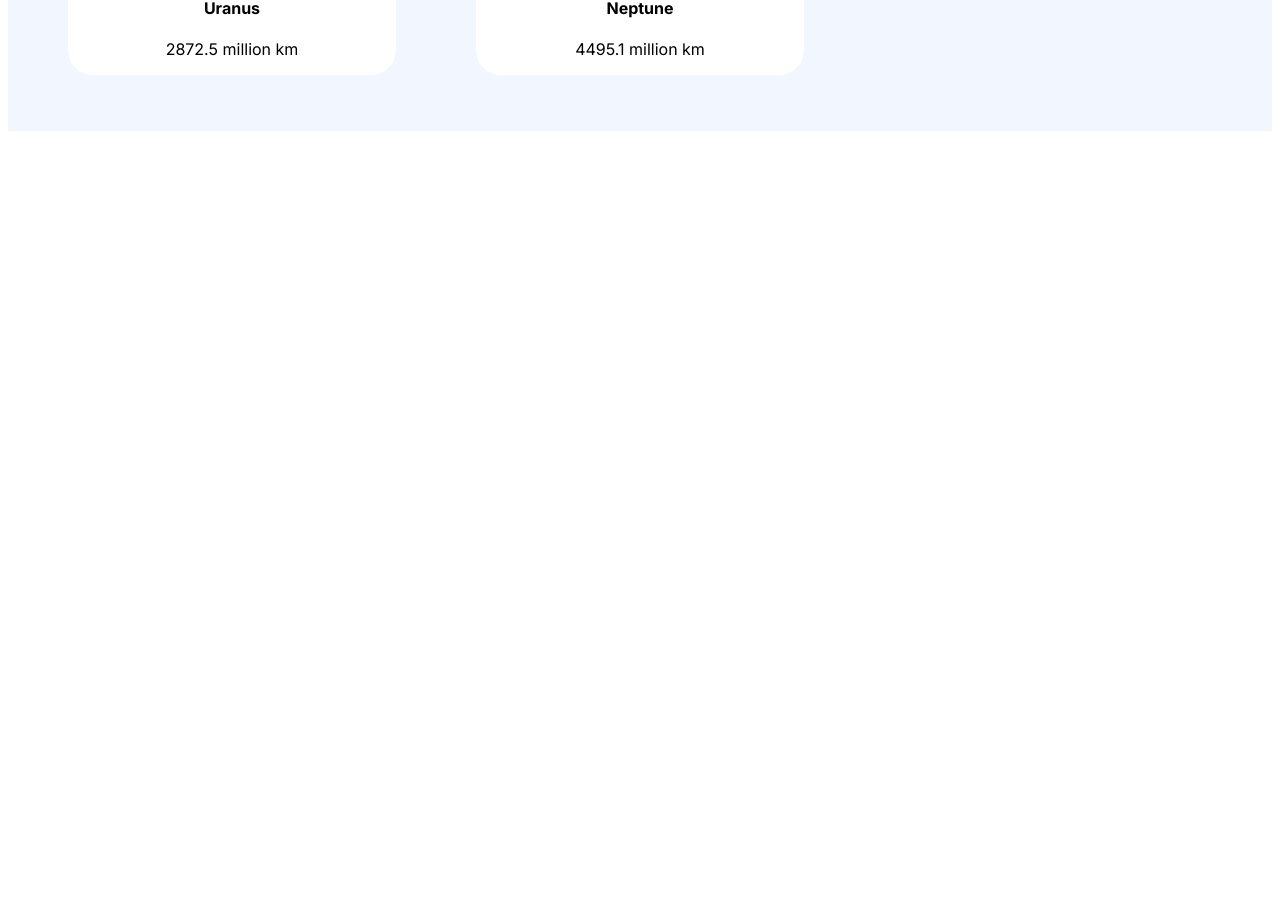
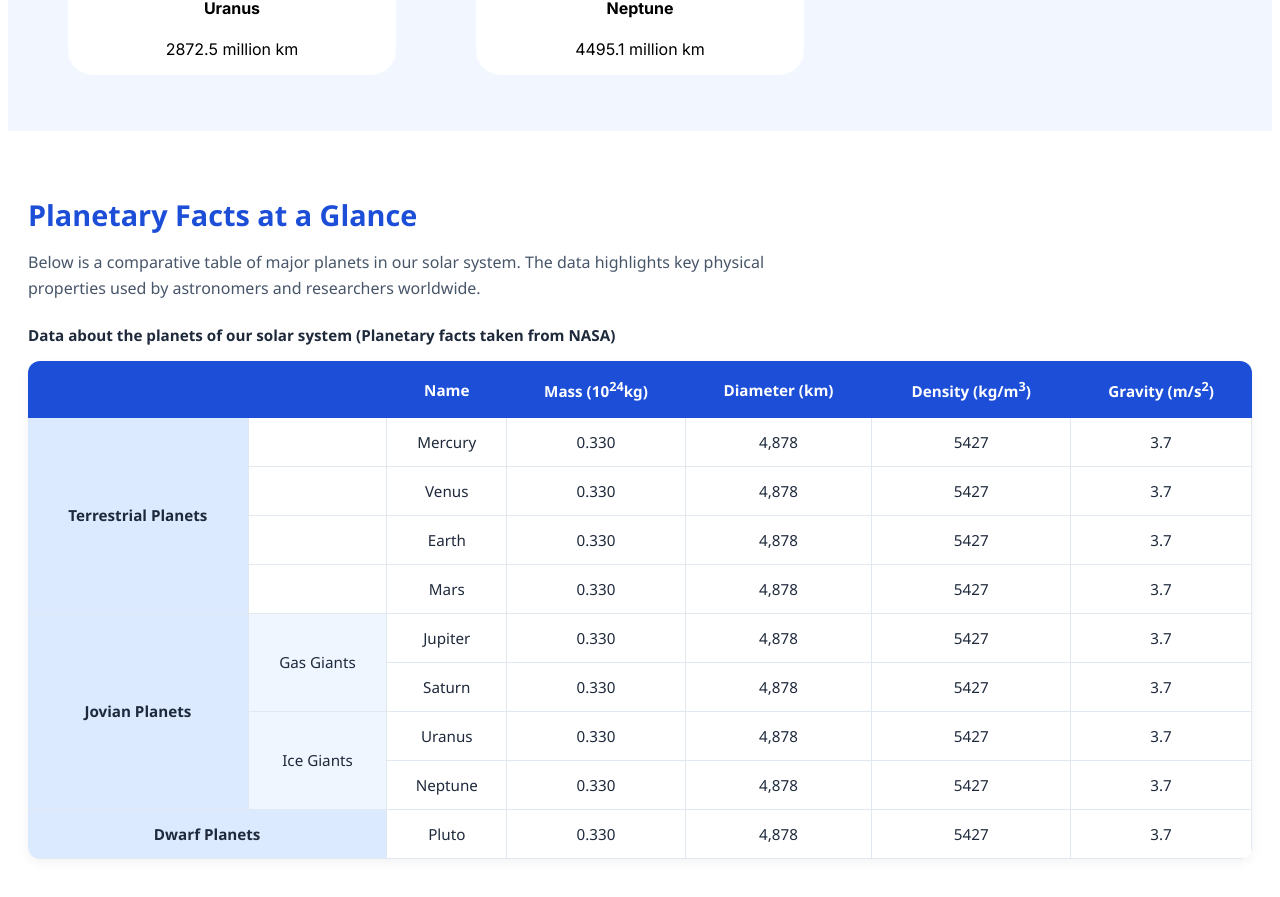
Before and after one commit to David-Temitope/Group10_Novara_Project, a React (Vite) app in the folder Our_React_App/: page / in a window 1280 px wide. Shown: the part 2931-3828 px from the top of the page. Before the commit the page ends 3070 px from the top, so only its background shows below. Built offline with nearby package versions, Linux system fonts and the light colour scheme.

Commit message:
The table section of the capstone project (Group 10)

```diff
--- a/Our_React_App/src/Components/tableSection/TableSection.css
+++ b/Our_React_App/src/Components/tableSection/TableSection.css
@@ -0,0 +1,82 @@
+/* Container padding */
+.planetary-table-section {
+padding: 40px 20px;
+font-family: 'Segoe UI', system-ui, -apple-system, sans-serif;
+color: #1e293b;
+}
+
+.table-header h2 {
+color: #1d4ed8;
+font-size: 1.8rem;
+margin-bottom: 12px;
+}
+
+.table-header p {
+font-size: 1rem;
+color: #475569;
+max-width: 800px;
+line-height: 1.6;
+margin-bottom: 24px;
+}
+
+.data-source {
+display: block;
+font-weight: 600;
+font-size: 0.95rem;
+margin-bottom: 16px;
+color: #1e293b;
+}
+
+.table-scroll-container {
+overflow-x: auto;
+border-radius: 12px;
+box-shadow: 0 4px 12px rgba(0, 0, 0, 0.05);
+}
+
+.planetary-table {
+width: 100%;
+border-collapse: collapse;
+font-size: 0.95rem;
+min-width: 800px; /* Forces scrolling on small screens instead of breaking the layout */
+}
+
+.planetary-table th {
+background-color: #1d4ed8;
+color: white;
+font-weight: 600;
+padding: 16px;
+text-align: center;
+}
+
+.planetary-table th.span-cell {
+background-color: #1d4ed8;
+}
+
+.planetary-table td {
+padding: 14px;
+text-align: center;
+border-bottom: 1px solid #e2e8f0;
+border-right: 1px solid #e2e8f0;
+background-color: white;
+}
+
+
+.planetary-table td.category-blue {
+background-color: #dbeafe;
+font-weight: 600;
+vertical-align: middle;
+}
+
+.planetary-table td.subcategory-blue {
+background-color: #eff6ff;
+font-weight: 500;
+vertical-align: middle;
+}
+
+/* Mobile adjustments */
+@media (max-width: 768px) {
+.planetary-table th, .planetary-table td {
+padding: 12px 8px;
+font-size: 0.85rem;
+}
+}s
--- a/Our_React_App/src/Components/tableSection/TableSection.jsx
+++ b/Our_React_App/src/Components/tableSection/TableSection.jsx
@@ -1,11 +1,111 @@
-import React from 'react'
+import React from 'react';
+import '../tableSection/TableSection.css';
 
-const TableSection = () => {
-  return (
-    <div>
+export default function TableComponent() {
+return (
+<section className="planetary-table-section">
+<div className="table-header">
+<h2>Planetary Facts at a Glance</h2>
+<p>
+Below is a comparative table of major planets in our solar system. The data highlights key physical properties used by astronomers and researchers worldwide.
+</p>
+<span className="data-source">
+Data about the planets of our solar system (Planetary facts taken from NASA)
+</span>
+</div>
 
-    </div>
-  )
+<div className="table-scroll-container">
+<table className="planetary-table">
+<thead>
+<tr>
+{/* Empty headers for the category columns */}
+<th className="span-cell"></th>
+<th className="span-cell"></th>
+<th>Name</th>
+<th>Mass (10<sup>24</sup>kg)</th>
+<th>Diameter (km)</th>
+<th>Density (kg/m<sup>3</sup>)</th>
+<th>Gravity (m/s<sup>2</sup>)</th>
+</tr>
+</thead>
+<tbody>
+<tr>
+<td rowSpan="4" className="category-blue">Terrestrial Planets</td>
+<td></td>
+<td>Mercury</td>
+<td>0.330</td>
+<td>4,878</td>
+<td>5427</td>
+<td>3.7</td>
+</tr>
+<tr>
+<td></td>
+<td>Venus</td>
+<td>0.330</td>
+<td>4,878</td>
+<td>5427</td>
+<td>3.7</td>
+</tr>
+<tr>
+<td></td>
+<td>Earth</td>
+<td>0.330</td>
+<td>4,878</td>
+<td>5427</td>
+<td>3.7</td>
+</tr>
+<tr>
+<td></td>
+<td>Mars</td>
+<td>0.330</td>
+<td>4,878</td>
+<td>5427</td>
+<td>3.7</td>
+</tr>
+
+<tr>
+<td rowSpan="4" className="category-blue">Jovian Planets</td>
+<td rowSpan="2" className="subcategory-blue">Gas Giants</td>
+<td>Jupiter</td>
+<td>0.330</td>
+<td>4,878</td>
+<td>5427</td>
+<td>3.7</td>
+</tr>
+<tr>
+<td>Saturn</td>
+<td>0.330</td>
+<td>4,878</td>
+<td>5427</td>
+<td>3.7</td>
+</tr>
+<tr>
+<td rowSpan="2" className="subcategory-blue">Ice Giants</td>
+<td>Uranus</td>
+<td>0.330</td>
+<td>4,878</td>
+<td>5427</td>
+<td>3.7</td>
+</tr>
+<tr>
+<td>Neptune</td>
+<td>0.330</td>
+<td>4,878</td>
+<td>5427</td>
+<td>3.7</td>
+</tr>
+
+<tr>
+<td colSpan="2" className="category-blue">Dwarf Planets</td>
+<td>Pluto</td>
+<td>0.330</td>
+<td>4,878</td>
+<td>5427</td>
+<td>3.7</td>
+</tr>
+</tbody>
+</table>
+</div>
+</section>
+);
 }
-
-export default TableSection
```
